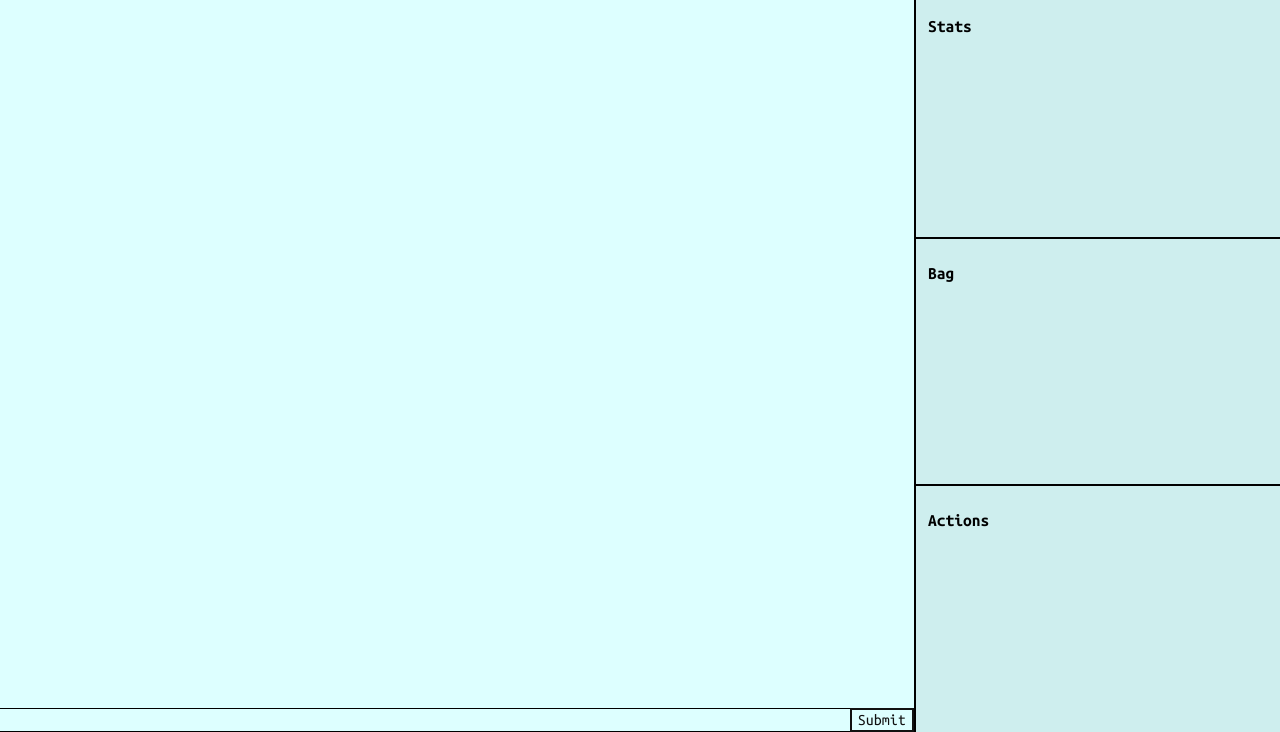
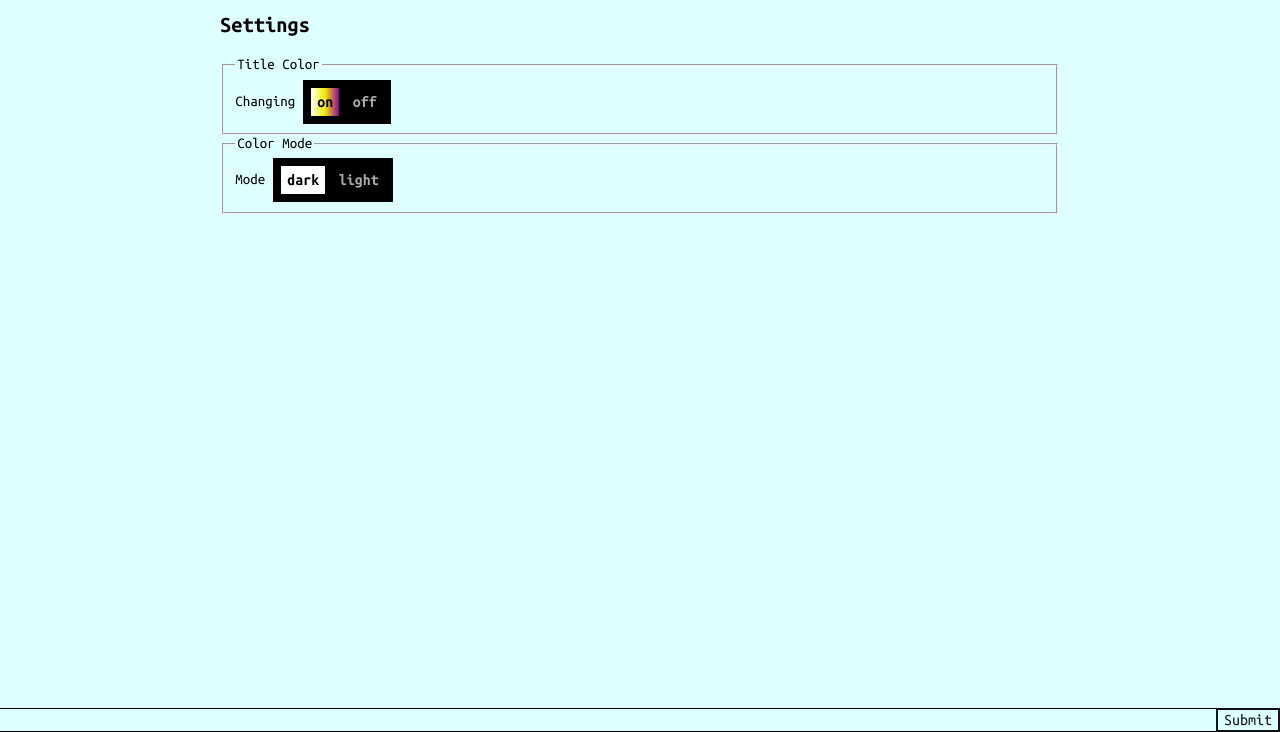
Before and after one commit to SmKou/tale-of-ki, a website built with Vite: page app/index.html in a window 1280 px wide. Shown: the part 68-800 px from the top of the page. Built offline with nearby package versions, Linux system fonts and the light colour scheme; a web font is replaced by a local one.

Commit message:
WIP Add settings

```diff
--- a/app/index.html
+++ b/app/index.html
@@ -9,7 +9,8 @@
     <link href="https://fonts.googleapis.com/css2?family=Honk&family=Ubuntu+Mono:ital,wght@0,400;0,700;1,400;1,700&display=swap" rel="stylesheet">
     <link rel="stylesheet" href="style.css">
 </head>
-<body>
+<body class="light">
+    <article class="splash-screen"></article>
     <header>
         <h1><span class="title-lead rainbow">Tale of</span>Kibakhan</h1>
         <div class="controls">
@@ -23,8 +24,32 @@
             <button id="set-btn">Set</button>
         </div>
     </header>
-    <article class="set"></article>
-    <main class="light">
+    <article class="set">
+        <div class="container">
+            <h2>Settings</h2>
+            <fieldset>
+                <legend>Title Color</legend>
+                <div class="setting">
+                    <span>Changing</span>
+                    <div class="toggle-switch title-color on">
+                        <button class="on">on</button>
+                        <button class="off">off</button>
+                    </div>
+                </div>
+            </fieldset>
+            <fieldset>
+                <legend>Color Mode</legend>
+                <div class="setting">
+                    <span>Mode</span>
+                    <div class="toggle-switch color-mode on">
+                        <button class="on">dark</button>
+                        <button class="off">light</button>
+                    </div>
+                </div>
+            </fieldset>
+        </div>
+    </article>
+    <main>
         <article>
             <section class="ui-text"></section>
             <section class="ui-ipt">
@@ -32,7 +57,7 @@
                 <button>Submit</button>
             </section>
         </article>
-        <aside>
+        <aside class="collapsed">
             <section class="ui-stats">
                 <h3>Stats</h3>
                 <div class="info"></div>
--- a/app/main.js
+++ b/app/main.js
@@ -21,6 +21,19 @@ const main = {
     }
 }
 
+const settings = {
+    title_color: {
+        switch: document.querySelector('.title-color'),
+        on: document.querySelector('.title-color .on'),
+        off: document.querySelector('.title-color .off')
+    },
+    color_mode: {
+        switch: document.querySelector('.color-mode'),
+        on: document.querySelector('.color-mode .on'),
+        off: document.querySelector('.color-mode .off')
+    }
+}
+
 const toggle = e => {
     const sec = e.target.innerHTML.toLowerCase()
     if (main.ui[sec].classList.contains('collapsed')) {
@@ -39,13 +52,6 @@ const toggle = e => {
     if (allCollapsed)
         main.ui.aside.classList.add('collapsed')
 }
-
-main.ui.ipt.text.addEventListener('keydown', e => {
-    if (e.key === "Enter") {
-        e.preventDefault()
-        main.ui.ipt.btn.click()
-    }
-})
 
 main.ui.ipt.btn.addEventListener('click', () => {
     const val = main.ui.ipt.text.value
@@ -74,3 +80,34 @@ main.ctrl.minmax.addEventListener('click', e => {
         document.exitFullscreen()
     }
 })
+
+main.ui.ipt.text.addEventListener('keydown', e => {
+    if (e.key === "Enter") {
+        e.preventDefault()
+        main.ui.ipt.btn.click()
+    }
+})
+
+/* --------------------------------------------- Settings */
+
+// If settings disabled (localstorage inaccessible)
+
+settings.title_color.on.addEventListener('click', () => {
+    if (settings.title_color.switch.classList.contains('on')) return;
+    settings.title_color.switch.classList.toggle('on')
+})
+settings.title_color.off.addEventListener('click', () => {
+    if (!settings.title_color.switch.classList.contains('on')) return;
+    settings.title_color.switch.classList.toggle('on')
+})
+
+settings.color_mode.on.addEventListener('click', () => {
+    if (settings.color_mode.switch.classList.contains('on')) return;
+    settings.color_mode.switch.classList.toggle('on')
+})
+settings.color_mode.off.addEventListener('click', () => {
+    if (!settings.color_mode.switch.classList.contains('on')) return;
+    settings.color_mode.switch.classList.toggle('on')
+})
+
+// Save to localstorage
--- a/app/style.css
+++ b/app/style.css
@@ -79,16 +79,95 @@ button.min .max { display: none }
 
 /* ------------------------------------------ Settings */
 
+.set {
+    position: absolute;
+    top: 6rem;
+    left: 0;
+    width: 100%;
+    height: calc(100% - 6rem);
+}
+
+.dark .set { background: #222 }
+.light .set { background: #dff }
+
+.set .container {
+    width: 95%;
+    max-width: 84rem;
+    margin: 0 auto;
+}
+
+.set .setting {
+    display: flex;
+    align-items: center;
+}
+
+.toggle-switch {
+    margin: 0 0.8rem;
+    padding: 0.6rem;
+}
+
+.toggle-switch button {
+    padding: 0.6rem;
+    border: none;
+    outline: 0;
+    font-family: 'Ubuntu Mono';
+    font-size: 1.6rem;
+}
+
+.title-color.toggle-switch,
+.color-mode.toggle-switch {
+    border: 0.2rem solid black;
+    background: white;
+}
+
+.title-color.toggle-switch .on,
+.color-mode.toggle-switch .on {
+    color: #666;
+    background: transparent;
+}
+
+.title-color.toggle-switch .off,
+.color-mode.toggle-switch .off {
+    color: white;
+    background: black;
+    font-weight: bold;
+}
+
+.title-color.toggle-switch.on,
+.color-mode.toggle-switch.on {
+    border: 0.2rem solid black;
+    background: black;
+}
+
+.title-color.toggle-switch.on .on {
+    color: black;
+    background: linear-gradient(90deg, white, #ee0, #909);
+    font-weight: bold;
+}
+
+.color-mode.toggle-switch.on .on {
+    color: black;
+    background: white;
+    font-weight: bold;
+}
+
+.title-color.toggle-switch.on .off,
+.color-mode.toggle-switch.on .off {
+    color: #aaa;
+    background: transparent;
+}
+
 
 
 /* ------------------------------------------ UI */
 
 main { display: flex }
-main.dark {
+
+.dark main {
     color: #eee;
     background: #222;
 }
-main.light { background: #dff }
+.light main { background: #dff }
 
 @media screen and (orientation: landscape) {
     main aside { width: 40% }
```
